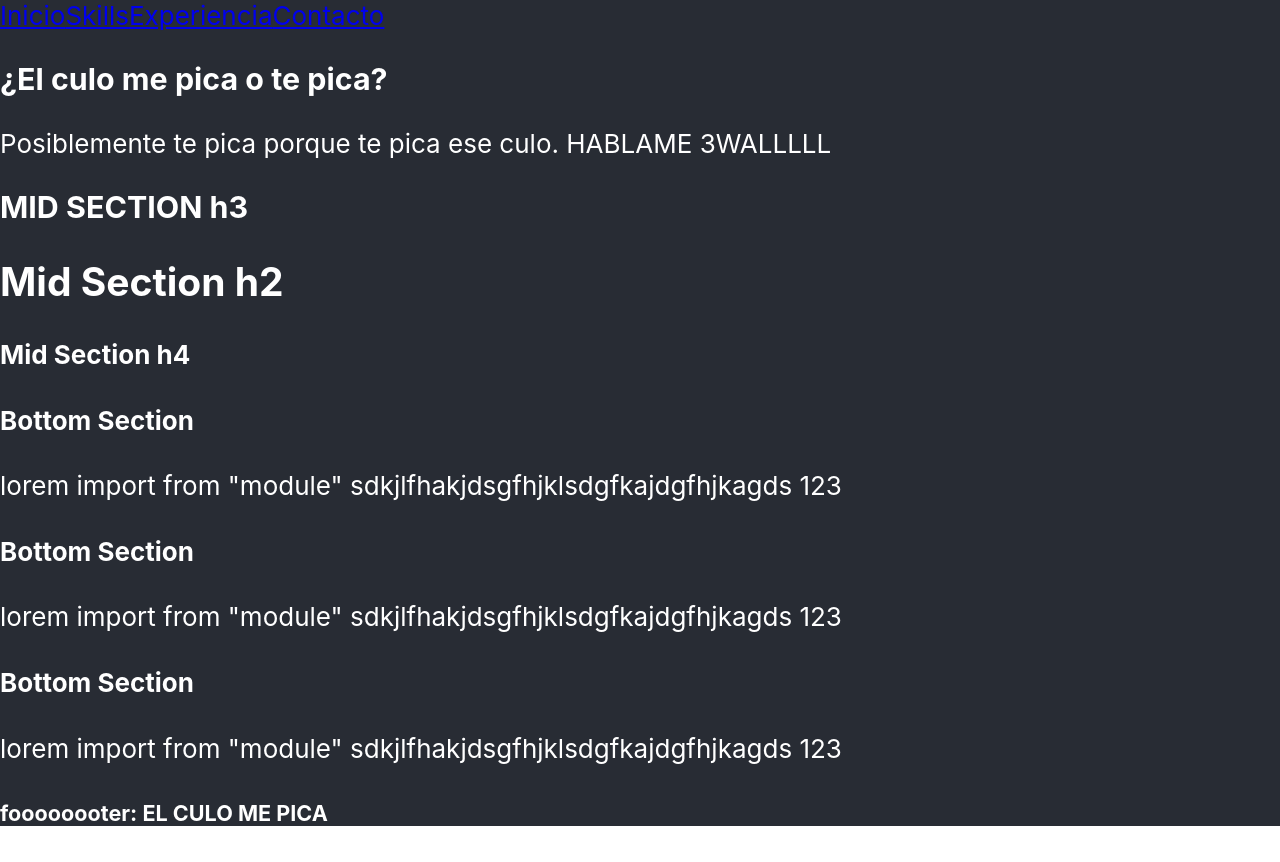
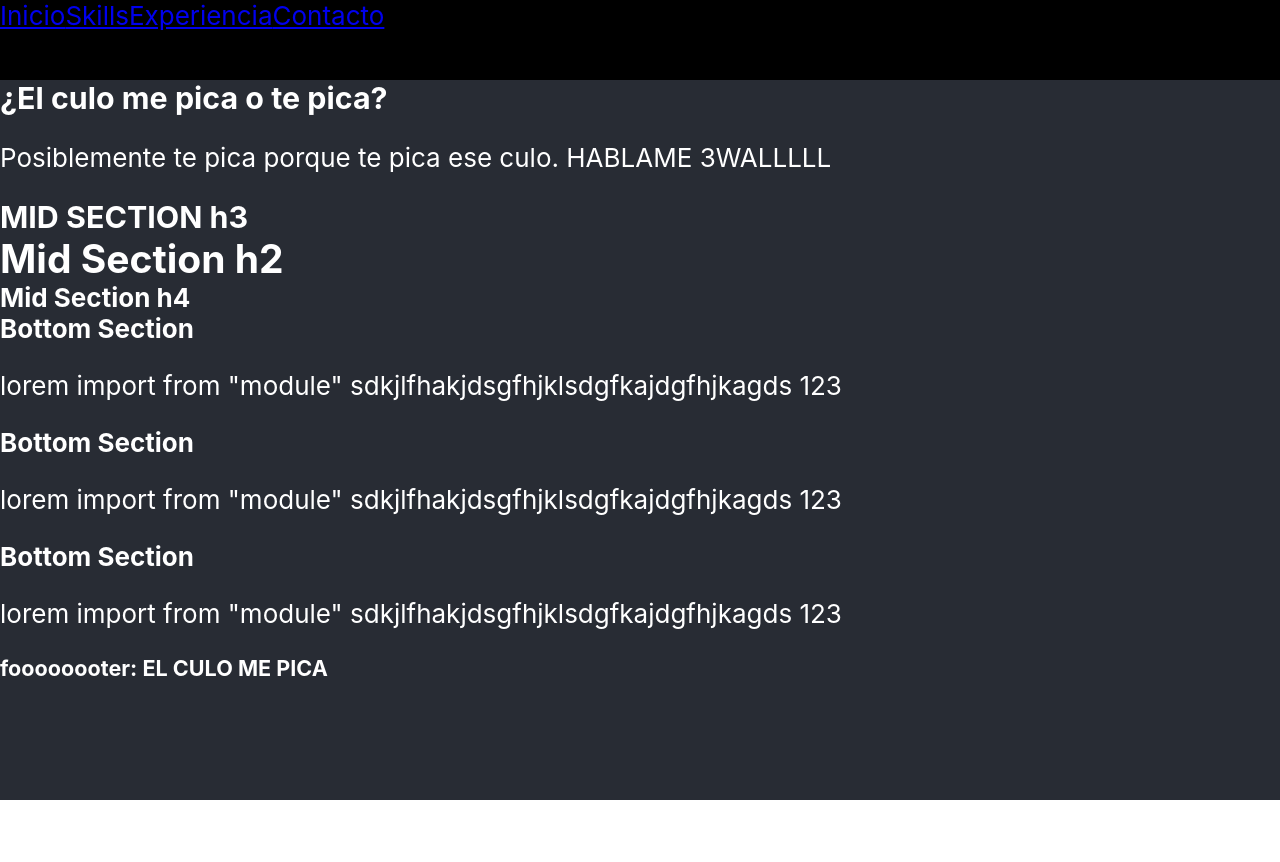
Before and after one commit to Smak0806/Smak0806.github.io, a React (Create React App) app: page / in a window 1280 px wide. After the commit the page ends 800 px from the top, so only its background shows below. Built offline with nearby package versions, Linux system fonts and the light colour scheme.

Commit message:
Cambios html

```diff
--- a/src/App.css
+++ b/src/App.css
@@ -1,3 +1,8 @@
+*{
+  margin:0;
+  padding:0;
+}
+
 .App {
   text-align: center;
   background-color: #282c34;
--- a/src/components/footer.js
+++ b/src/components/footer.js
@@ -5,7 +5,8 @@ class MyFooter extends Component{
 
   render(){
     return (
-      <footer className="App-footer"><h5>foooooooter: EL CULO ME PICA</h5>
+      <footer className="App-footer">
+        <h5>foooooooter: EL CULO ME PICA</h5>
       </footer>
     );
   }
--- /dev/null
+++ b/src/index.html
@@ -0,0 +1 @@
+<h1>ISOPO ES PATO</h1>
--- a/src/styles.css
+++ b/src/styles.css
@@ -1,3 +1,8 @@
+h1,h2,h3,h4,h5,h6{
+    margin:0;
+    padding:0;
+}
+
 .App{
     width: 100%;
     margin: 0;
@@ -8,5 +13,14 @@
     font-size: calc(10px + 2vmin);
     color: white;
     background-color: #282c34;
+    min-height: 100vh;
+}
 
+.navbar{
+    height:80px;
+    background: black;
 }
+
+.navbar a{
+    height: inherit;
+}
```
